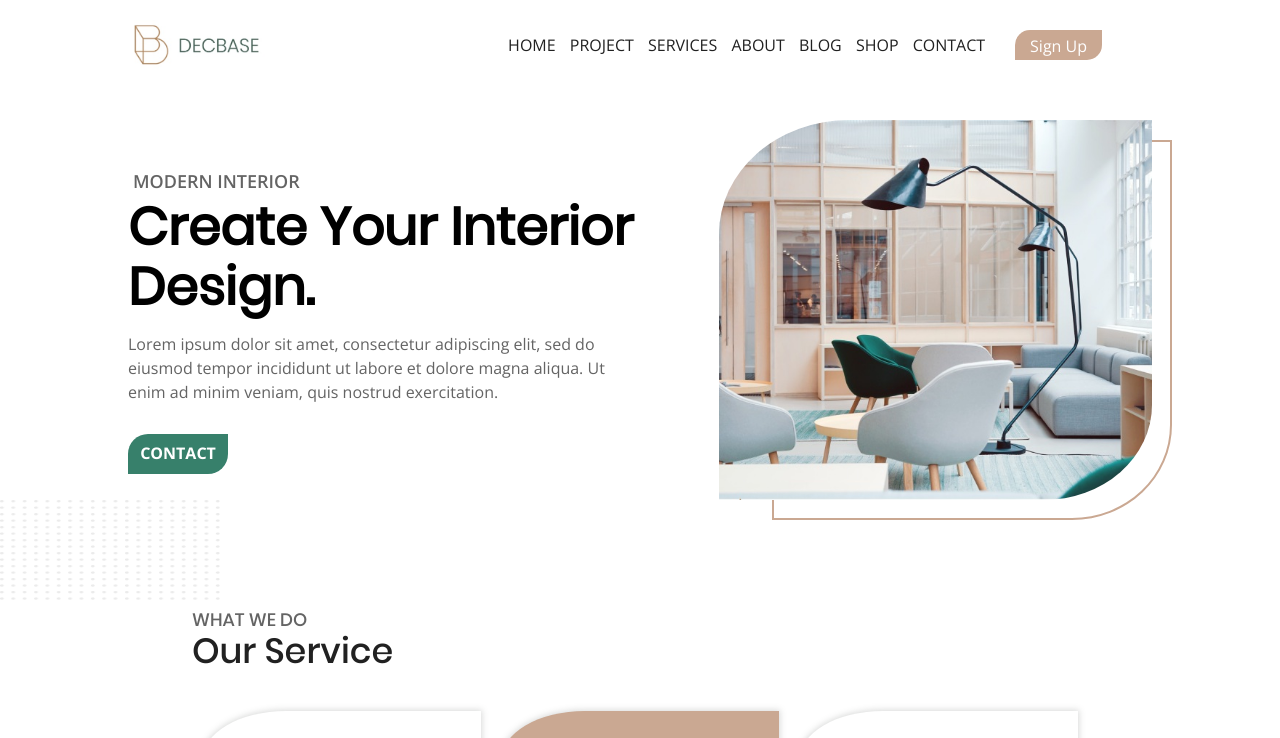
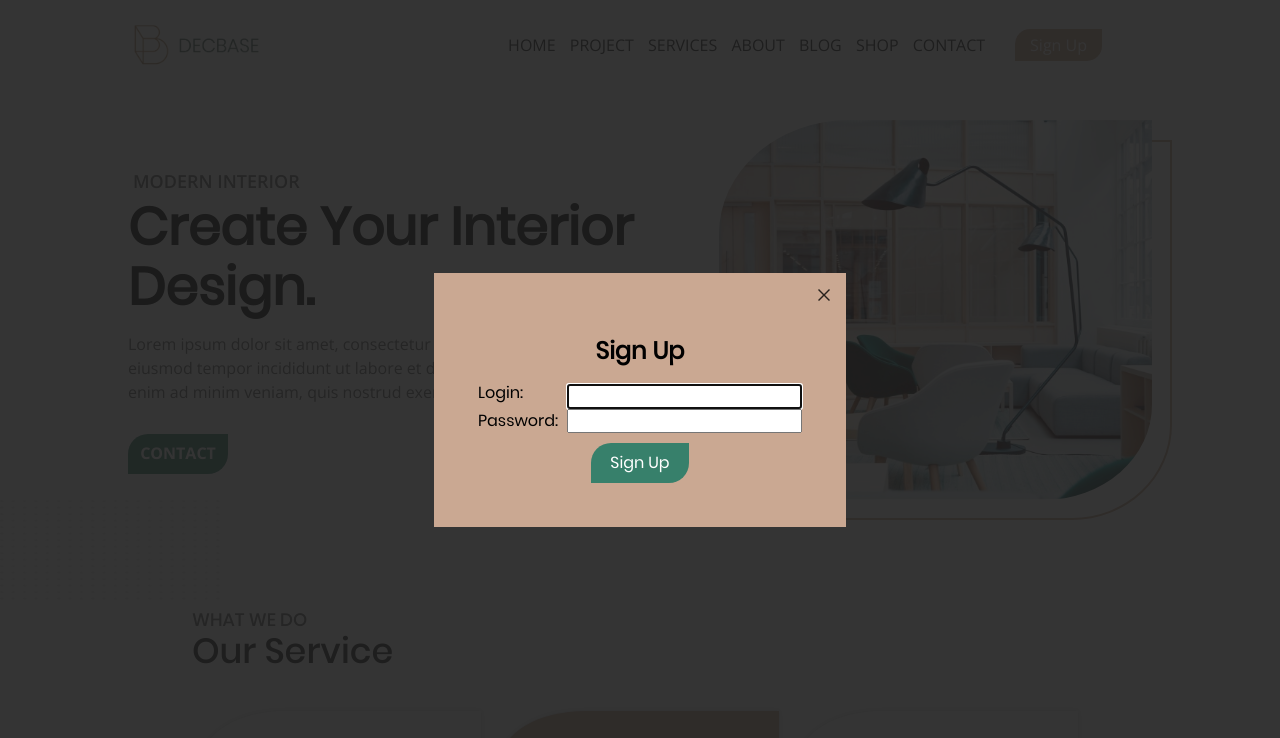
Before and after one commit to KingArthur-IT/DesighCompany-Cite-Template, a plain HTML site: page index.html in a window 1280 px wide. Both pictures are taken after a click on the button "Sign Up". Shown: the top 738 px of the page. Drawn offline with nearby package versions, Linux system fonts and the light colour scheme.

Commit message:
Создано модальное окно авторизации

```diff
--- /dev/null
+++ b/css/style_modalforms.css
@@ -0,0 +1,59 @@
+#sign-up
+{
+    display:none;
+    background-color: rgba(202, 168, 146, 1);
+}
+
+.signup-box
+{
+
+    font-family: 'Poppins Regular';
+    background-color: rgba(202, 168, 146, 1);
+}
+
+.signup-box__title
+{
+    text-align: center;
+}
+
+.signup-box__form
+{
+    display: flex;
+    flex-direction: column;
+}
+
+.signup-box__form__login
+{
+    display: flex;
+    justify-content: space-between;
+}
+
+.signup-box__form__login__namelabel
+{
+    margin-right: 5px;
+}
+
+.ignup-box__form__password
+{
+    display: flex;
+}
+
+.signup-box__form__password__emaillabel
+{
+    margin-right: 5px;
+}
+
+.signup-box__form__btn
+{
+    border: none;
+    display: block;
+    background-color: rgba(55, 128, 107, 1);
+    border-radius: 20px 0px 20px 0px;
+    margin-top: 10px;
+    width: 30%;
+    height: 40px;
+    color: #fff;
+    outline: none;
+    margin-left: auto;
+    margin-right: auto;
+}
--- a/index.html
+++ b/index.html
@@ -13,11 +13,13 @@
     <link rel="stylesheet" href="./css/style_news.css">
     <link rel="stylesheet" href="./css/style_signup-block.css">
     <link rel="stylesheet" href="./css/footer.css">
+    <link rel="stylesheet" href="./css/style_modalforms.css">
     <link rel="preconnect" href="https://fonts.gstatic.com">
     <link href="https://fonts.googleapis.com/css2?family=Open+Sans:wght@600&display=swap" rel="stylesheet">
     <link href="https://fonts.googleapis.com/css2?family=Open+Sans&display=swap" rel="stylesheet">
     <link href="https://fonts.googleapis.com/css2?family=Open+Sans:wght@700&display=swap" rel="stylesheet">
     <link href="https://use.fontawesome.com/releases/v5.0.13/css/all.css" rel="stylesheet">
+    <link rel="stylesheet" href="./css/jquery.fancybox.min.css">
     <title>Decbase</title>
 </head>
 <body>
@@ -34,7 +36,9 @@
                     <a href="" class="header__bar__menu__nav__item">Shop</a>
                     <a href="" class="header__bar__menu__nav__item">Contact</a>
                 </nav>
-                <button class="btn header__bar__menu__btn">Sign Up</button>
+                <a href="#sign-up" rel="nosigned" class="modalbox">
+                    <button class="btn header__bar__menu__btn">Sign Up</button>
+                </a>
             </div>
         </div>
         <div class="header__hero">
@@ -53,6 +57,20 @@
                 <div class="header__hero__images__frame"></div>
             </div>
             <img src="./img/Dots.png" class="header__hero__dots" alt = "">
+        </div>
+        <div id="sign-up" class = "signup-box"><!-- hidden inline form -->
+            <h2 class = "signup-box__title">Sign Up</h2>
+            <form class="signup-box__form" name="signup" action="#" method="post">
+                <div class = "signup-box__form__login">
+                    <label for="f_name" class = "signup-box__form__login__namelabel">Login:</label>
+                    <input type="text" id="f_name" name="f_name" class = "signup-box__form__login__nameinput">
+                </div>
+                <div class = "signup-box__form__password">
+                    <label for="f_email" class = "signup-box__form__password__emaillabel">Password:</label>
+                    <input type="text" id="f_email" name="f_email" class="signup-box__form__password__email-input">
+                </div>
+                <button class = "btn signup-box__form__btn">Sign Up</button>
+            </form>
         </div>
     </header>
     <section class = "slider-panel">
@@ -281,4 +299,5 @@
 </body>
 <script src="./js/jQuery.js"></script>
 <script src="./js/main.js"></script>
+<script src="./js/jquery.fancybox.min.js"></script>
 </html>
--- a/js/main.js
+++ b/js/main.js
@@ -27,3 +27,17 @@ $('.slider-panel__head__btns__right').on('click', function(){
 $(window).resize(function(){
     $('.slider-panel__main').css('margin-left', '0px');
 });
+
+//Создание модельного окна
+$(document).ready(function(){
+    $(".modalbox").fancybox(); //Показать модальное окно
+    $(".signup-box__form").submit(function(){ return false; });
+    $(".signup-box__form__btn").on("click", function(){
+        // действия по обработке формы
+        // закрываем окно, как правило делать это нужно после обработки данных
+        $(".signup-box__form").fadeOut("fast", function(){
+            $(this).before("<p><strong>В демо режиме авторизация не работает, но спасибо, что дошли до этого момента!</strong></p>");
+            setTimeout("$.fancybox.close()", 5000);
+        });
+    });
+});
```
Also changed, not shown: css/jquery.fancybox.min.css (added), js/jquery.fancybox.min.js (added).
